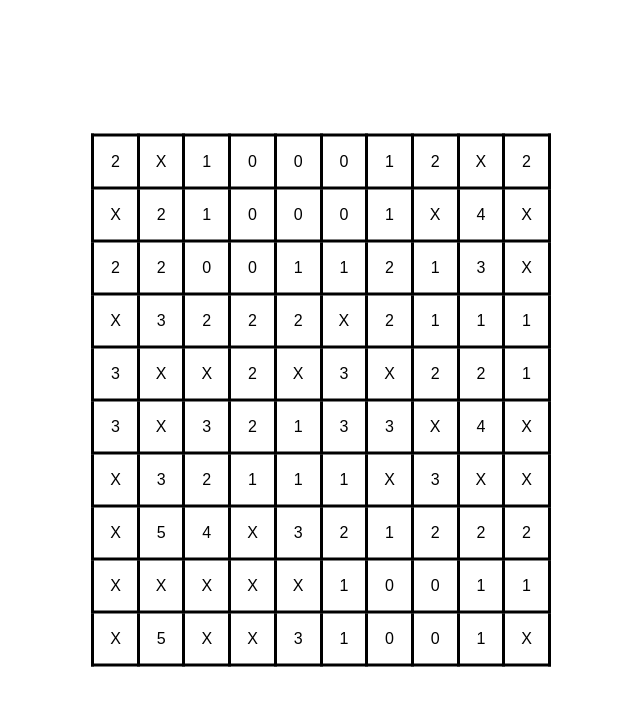
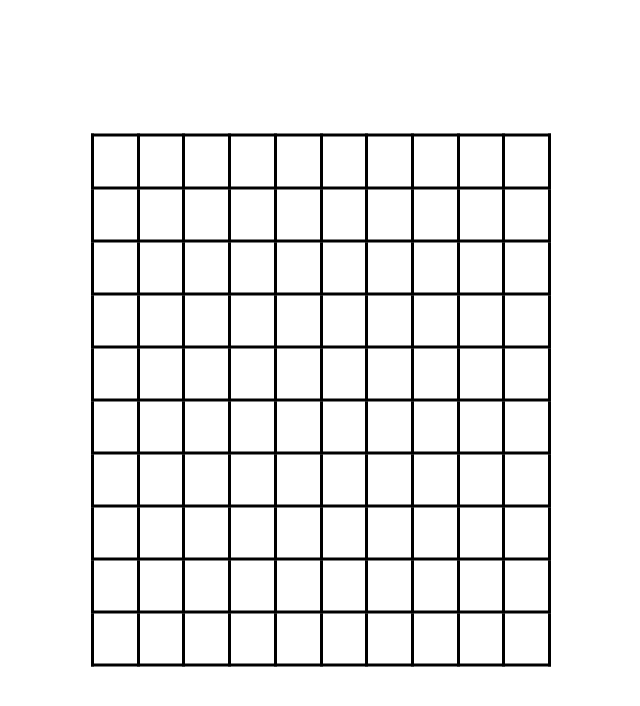
Before and after one commit to raphaelalvarenga/campominado, a PHP site: page / in a window 1280 px wide. Shown: the top 706 px of the page, without its empty margins (319-959 px from the left). Run offline with PHP 8.4, Linux system fonts and the light colour scheme.

Commit message:
Retornada a cor transparente e inserido css de cor preta na celula no bloco else de funcao (verificar no git show mais detalhes)

```diff
--- a/_css/style.css
+++ b/_css/style.css
@@ -38,5 +38,5 @@ td {
 }
 
 .textosCampos {
-    /*color: transparent;*/
+    color: transparent;
 }
--- a/_js/script.js
+++ b/_js/script.js
@@ -307,7 +307,7 @@ $(document).ready(function() {
                 }
             }
         } else {
-            console.log("mostra o quadrado");
+            $(this).children("span").css("color", "black");
         }
     });
 
```
